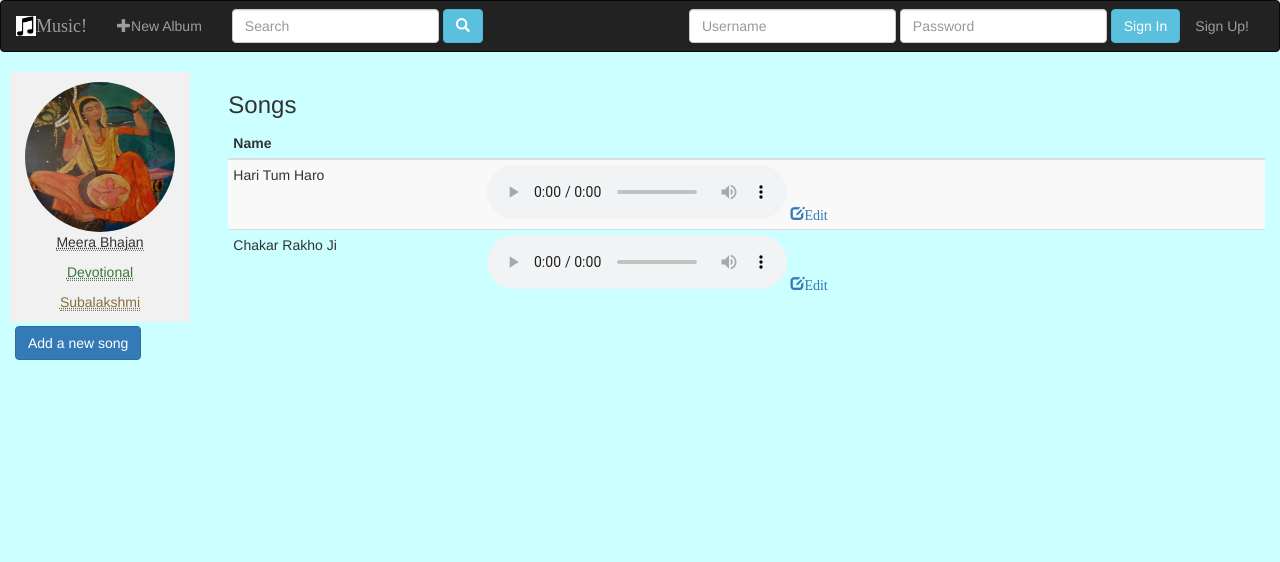
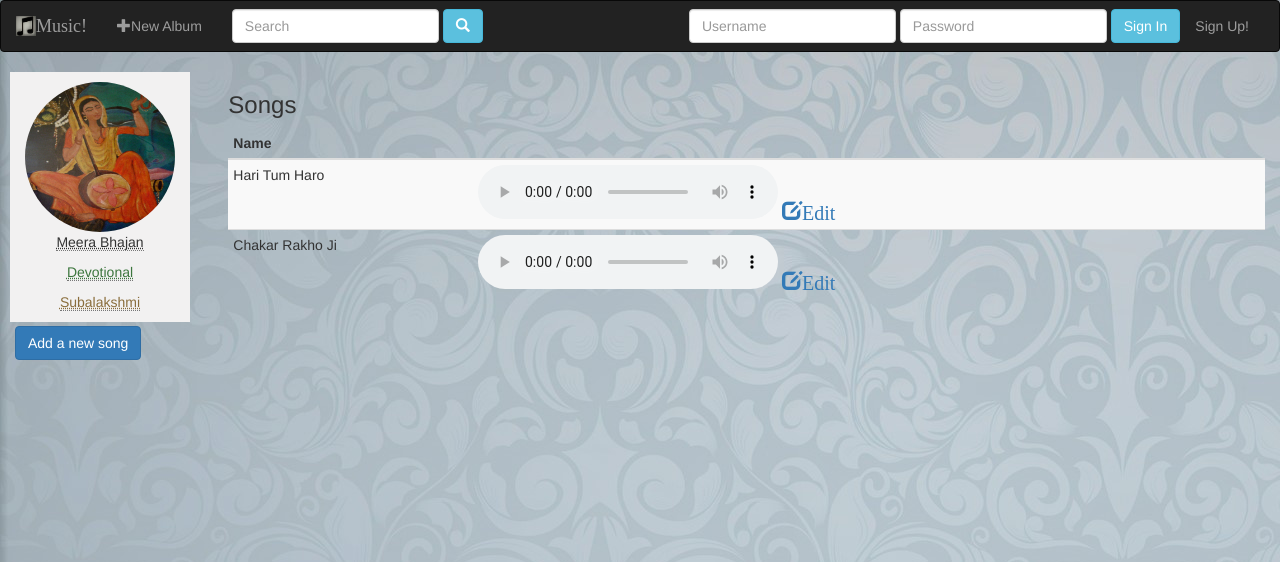
Before and after one commit to amaj8/DjangoPracticeProject, a Django app: page /1/ in a window 1280 px wide. Shown: the top 562 px of the page. Run offline with Django 3.2, Linux system fonts and the light colour scheme; data comes from the database, SQL or seed files in the repository; both versions use the stored data as it was after the commit; some libraries are stand-ins or nearby versions.

Commit message:
Changed logo and background

```diff
--- a/music/static/music/style.css
+++ b/music/static/music/style.css
@@ -10,6 +10,5 @@
 }
 
 body{
-    background-repeat: no-repeat;
-    background-color: #ccffff;
+    background-image: url('background2.jpg');
 }
--- a/music/templates/music/album_detail.html
+++ b/music/templates/music/album_detail.html
@@ -36,14 +36,14 @@
                                     Your browser does not support the audio file
                                 </audio>
                                 <a href="{% url 'music:update_song' song.id%}">
-                                    <span class="glyphicon glyphicon-edit">Edit</span>
+                                    <span class="glyphicon glyphicon-edit" style="font-size:20px;">Edit</span>
                                 </a>
                                 <!--
                                 <a href="{% url 'music:favorite_song' song.id %}">
                                 {% if song.is_fav %}
-                                      <span class="glyphicon glyphicon-star"></span>
+                                      <span class="glyphicon glyphicon-star" style="font-size:20px;"></span>
                                 {% else %}
-                                    <span class="glyphicon glyphicon-star-empty"></span>
+                                    <span class="glyphicon glyphicon-star-empty" style="font-size:20px;"></span>
                                 {% endif %}
                                 </a>
                                 -->
--- a/music/templates/music/base_template.html
+++ b/music/templates/music/base_template.html
@@ -15,8 +15,7 @@
     <link href="https://fonts.googleapis.com/css?family=Indie+Flower" rel="stylesheet">
     <!--CSS stylesheet-->
     <link href="{% static 'music/style.css' %}" rel="stylesheet" type="text/css">
-    <!--Music icon for the title bar-->
-    <link rel="shortcut icon" href="{% static 'music/music_icon.ico' %}">
+
     {% block head %} {% endblock %}
     <title>{% block title %} {% endblock %}
     </title>
@@ -32,7 +31,7 @@
                 </button>
                 <!--<a href="#" class="navbar-brand">Home</a>-->
                 <a href="{% url 'music:home' %}" class="navbar-brand">
-                    <img src="{% static 'music_icon.png' %}" height="20px" width="20px" class="pull-left">
+                    <img src="{% static 'music_icon2.jpg' %}" height="20px" width="20px" class="pull-left">
                     Music!
                 </a>
 
--- a/music/templates/music/home.html
+++ b/music/templates/music/home.html
@@ -6,8 +6,10 @@
         <link href="https://fonts.googleapis.com/css?family=Aref+Ruqaa" rel="stylesheet">
         <link href="css/home_style.css" rel="stylesheet" type="text/css">
         <meta charset="UTF-8">
+
+          <!--Music icon for the title bar-->
+    <link rel="shortcut icon" href="{% static 'music/music_icon2.ico' %}">
     {% endblock %}
-
     {% block title %}
         Music!
     {% endblock %}
--- a/music/views.py
+++ b/music/views.py
@@ -159,4 +159,5 @@ def SearchAlbum(request):
 def Favorite_song(request,song_id):
     song = Song.objects.get(pk = song_id)
     song.is_fav = not song.is_fav
-    return redirect('music:album_detail')
+    al_id = song.album
+    return redirect('music:album_detail',pk=al_id)
```
Also changed, not shown: db.sqlite3, music/static/music/background2.jpg (added), music/static/music/music_icon.ico (deleted), music/static/music/music_icon.png (deleted), music/static/music_icon2.jpg (added), 1 other file.
